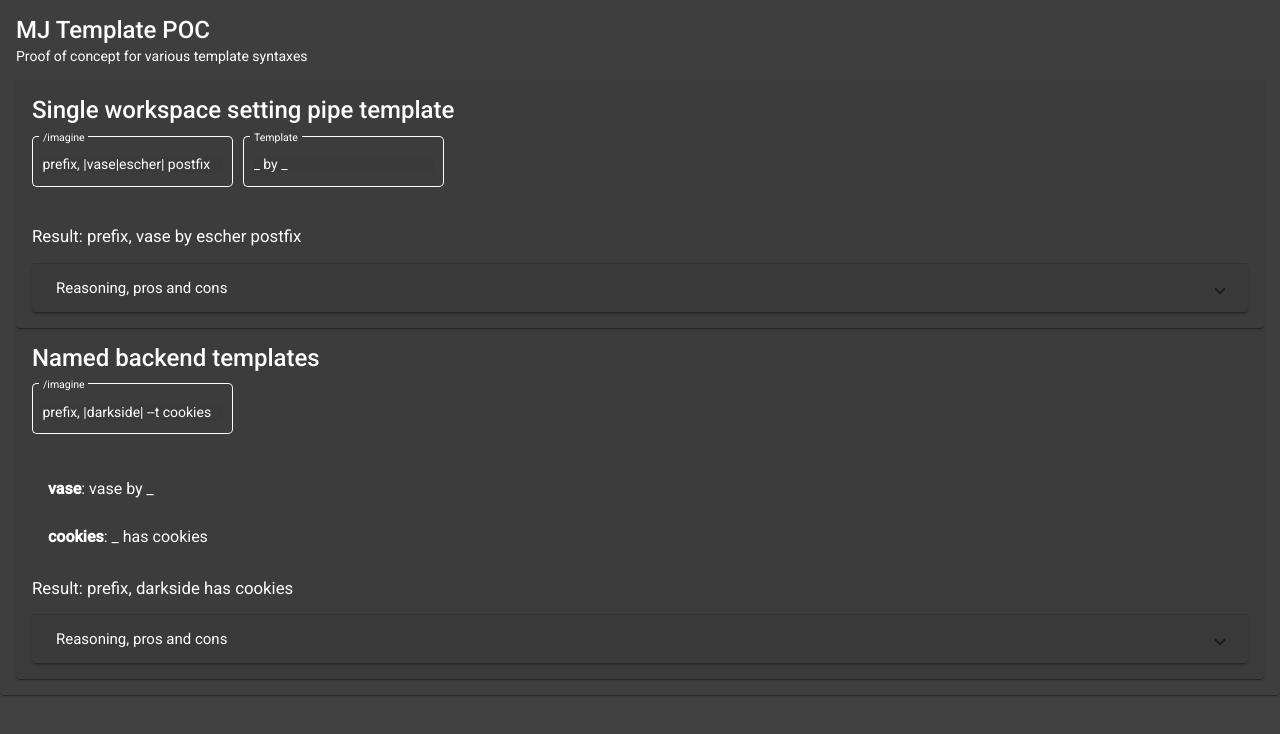
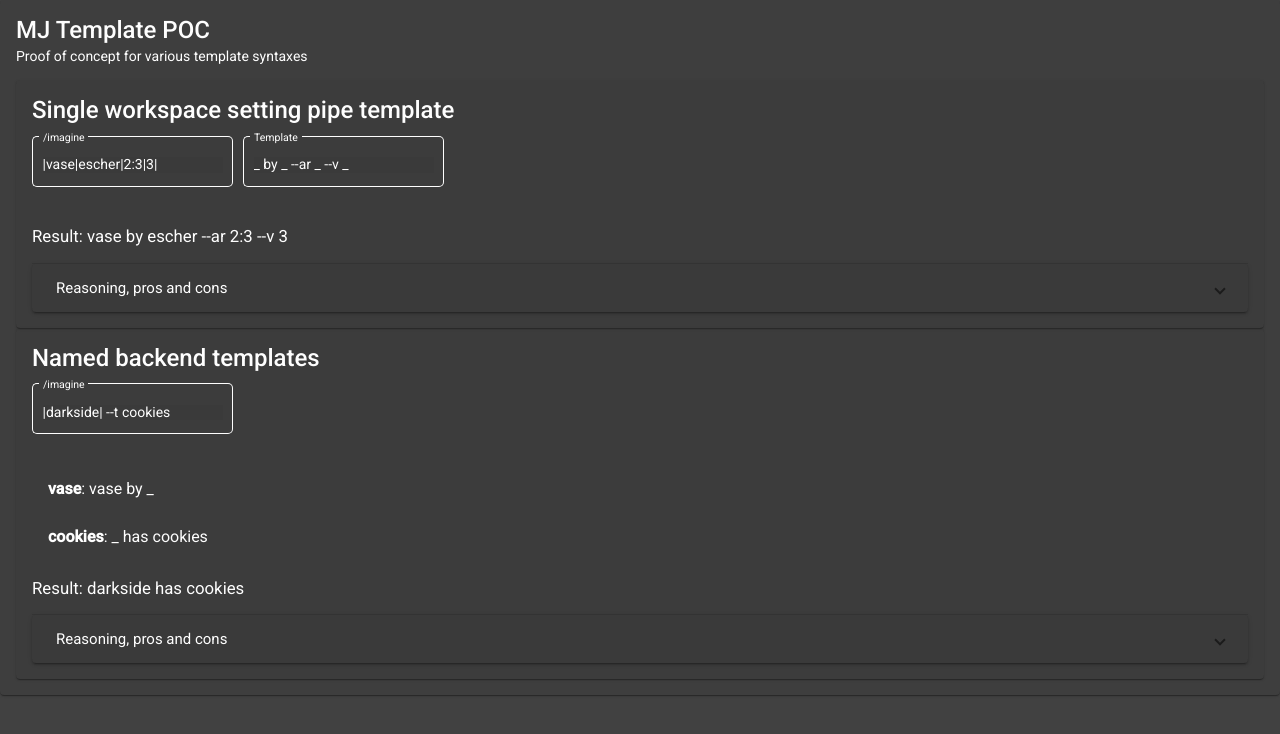
Before and after one commit to Jonathan-Ironman/MJ-Templates, an Angular app: page / in a window 1280 px wide. Shown: the top 734 px of the page. Built offline with nearby package versions, Linux system fonts and the light colour scheme; what @angular/material-moment-adapter would draw is missing.

Commit message:
Updated default inputs

```diff
--- a/src/app/components/backend-named-templates/backend-named-templates.component.ts
+++ b/src/app/components/backend-named-templates/backend-named-templates.component.ts
@@ -9,7 +9,7 @@ import { combineLatest, debounceTime, map, Observable, startWith } from 'rxjs';
 })
 export class BackendNamedTemplatesComponent implements OnInit {
   title = 'Named backend templates';
-  defaultInput = 'prefix, |darkside| --t cookies';
+  defaultInput = '|darkside| --t cookies';
 
   namedTemplates = [
     {
--- a/src/app/components/workspace-setting-pipe-template/workspace-setting-pipe-template.component.ts
+++ b/src/app/components/workspace-setting-pipe-template/workspace-setting-pipe-template.component.ts
@@ -10,8 +10,8 @@ import { combineLatest, map, Observable, startWith } from 'rxjs';
 export class WorkspaceSettingPipeTemplateComponent implements OnInit {
   title = 'Single workspace setting pipe template';
 
-  defaultInput = 'prefix, |vase|escher| postfix';
-  defaultTemplate = '_ by _';
+  defaultInput = '|vase|escher|2:3|3|';
+  defaultTemplate = '_ by _ --ar _ --v _';
 
   templateVarsRegex = /\|(.*)\|/;
   templateVarsSplitChar = '|';
```
